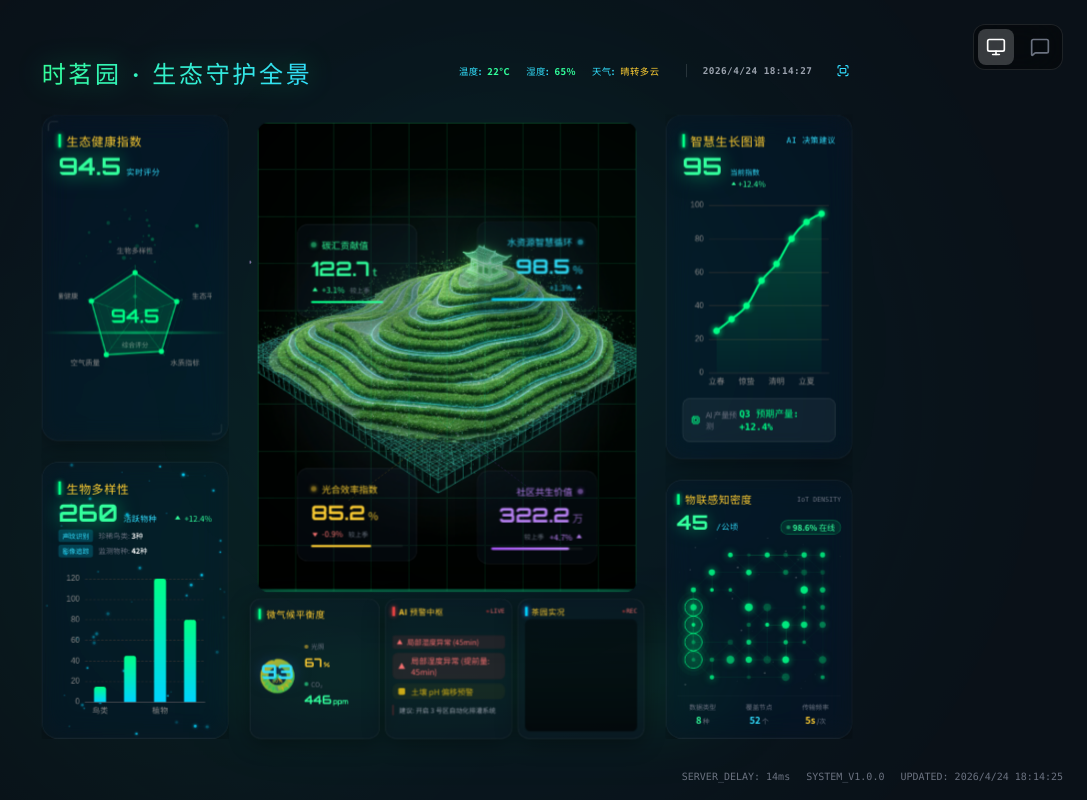
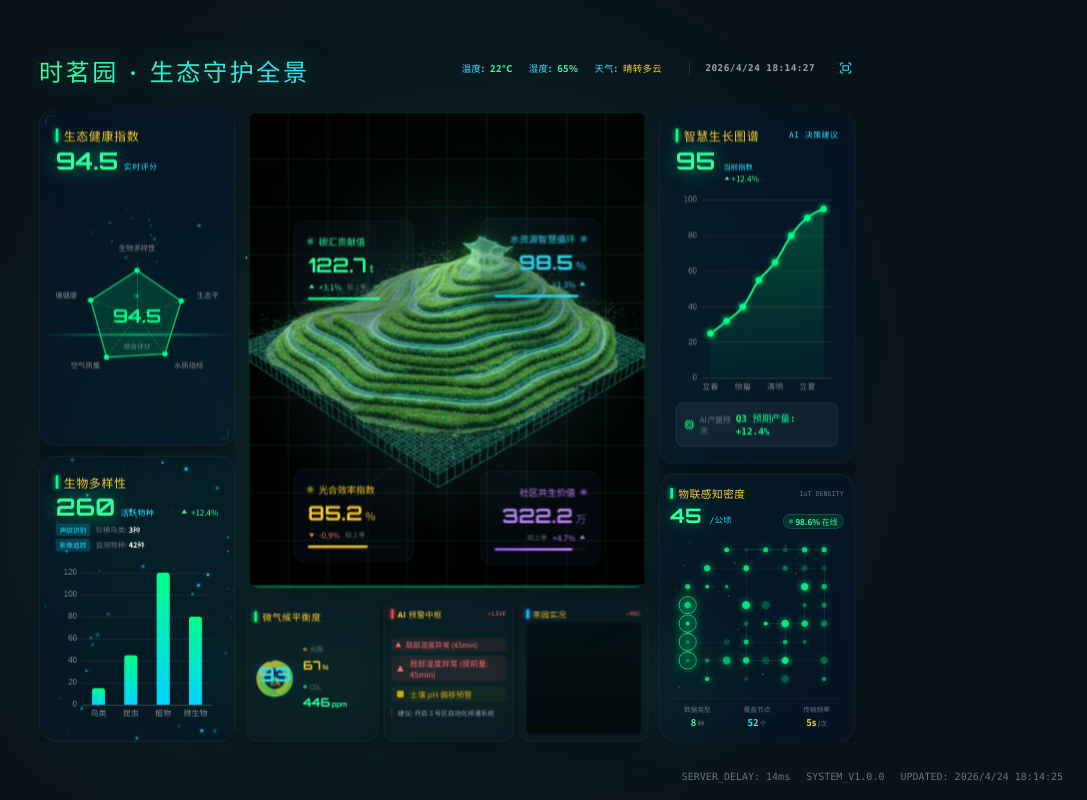
Before and after one commit to xiaozhaoosc/bi, a Vue app: page / in a window 1280 px wide. Shown: the whole page, without its empty margins (193-1280 px from the left). Built offline with nearby package versions, Linux system fonts and the light colour scheme; grey boxes are pictures that could not be loaded.

Commit message:
重新生成BI 6

```diff
--- a/src/App.vue
+++ b/src/App.vue
@@ -28,7 +28,7 @@ onUnmounted(() => {
 <template>
   <div class="w-full h-screen bg-dark-bg-200 overflow-hidden flex flex-col">
     <!-- Overlay Navigation (Minimal) -->
-    <nav class="fixed top-6 right-6 z-50 flex gap-2 bg-black/40 backdrop-blur-xl p-1 rounded-xl border border-white/10">
+    <!-- <nav class="fixed top-6 right-6 z-50 flex gap-2 bg-black/40 backdrop-blur-xl p-1 rounded-xl border border-white/10">
       <button
         @click="currentPage = 'dashboard'"
         :class="['p-2 rounded-lg transition-all',
@@ -47,7 +47,7 @@ onUnmounted(() => {
       >
         <MessageSquare class="w-5 h-5" />
       </button>
-    </nav>
+    </nav> -->
 
     <main class="flex-1 relative overflow-hidden">
       <Transition name="fade" mode="out-in">
--- a/src/components/PretextBIDashboard.vue
+++ b/src/components/PretextBIDashboard.vue
@@ -260,11 +260,11 @@ onUnmounted(() => {
 
     <div
       ref="dashboardRef"
-      class="dashboard-content w-[1920px] h-[1080px] p-8 flex flex-col relative"
+      class="dashboard-content w-[1920px] h-[1080px] p-7 flex flex-col relative"
       :style="{ transform: `scale(${scale})` }"
     >
       <!-- Header -->
-      <header class="flex justify-between items-start mb-10">
+      <header class="flex justify-between items-start mb-9">
         <div class="flex flex-col gap-2">
           <h1 class="text-4xl font-bold tracking-[4px] bg-gradient-to-r from-eco-green-400 to-smart-blue-400 bg-clip-text text-transparent drop-shadow-[0_0_20px_rgba(0,255,136,0.3)] font-['Orbitron']">
             时茗园 · 生态守护全景
@@ -283,9 +283,9 @@ onUnmounted(() => {
         </div>
       </header>
 
-      <div class="grid grid-cols-12 gap-8 flex-1 min-h-0">
+      <div class="grid grid-cols-12 gap-4 flex-1 min-h-0">
         <!-- Left Panel -->
-        <aside class="col-span-3 flex flex-col gap-8 overflow-hidden">
+        <aside class="col-span-3 flex flex-col gap-4 overflow-hidden">
           <section class="glass-panel rounded-3xl p-6 flex-[1.2] flex flex-col overflow-hidden border-t border-white/20 relative">
             <div class="flex items-center justify-between mb-1 relative z-10">
               <div class="flex items-center gap-2">
@@ -359,7 +359,7 @@ onUnmounted(() => {
         <!-- Center Stage -->
         <main class="col-span-6 relative perspective-lg preserve-3d">
           <!-- 3D Tea Garden Model - 填满中心区域，避开底部栏 -->
-          <div class="absolute inset-0 pb-[220px] p-3 flex items-center justify-center">
+          <div class="absolute inset-0 pb-[230px] p-1 flex items-center justify-center overflow-hidden">
             <div class="w-full h-full max-w-none overflow-hidden rounded-2xl relative">
               <img
                 src="/images/a_high_fidelity_3d_digital_twin_of_a_lush_green_tea_garden_landscape_isolated.png"
@@ -586,7 +586,7 @@ onUnmounted(() => {
         </main>
 
         <!-- Right Panel -->
-        <aside class="col-span-3 flex flex-col gap-8 overflow-hidden">
+        <aside class="col-span-3 flex flex-col gap-4 overflow-hidden">
           <section class="glass-panel rounded-3xl p-6 flex-[1.2] flex flex-col overflow-hidden border-t border-white/20 relative">
             <div class="flex items-center justify-between mb-1 relative z-10">
               <div class="flex items-center gap-2">
```
